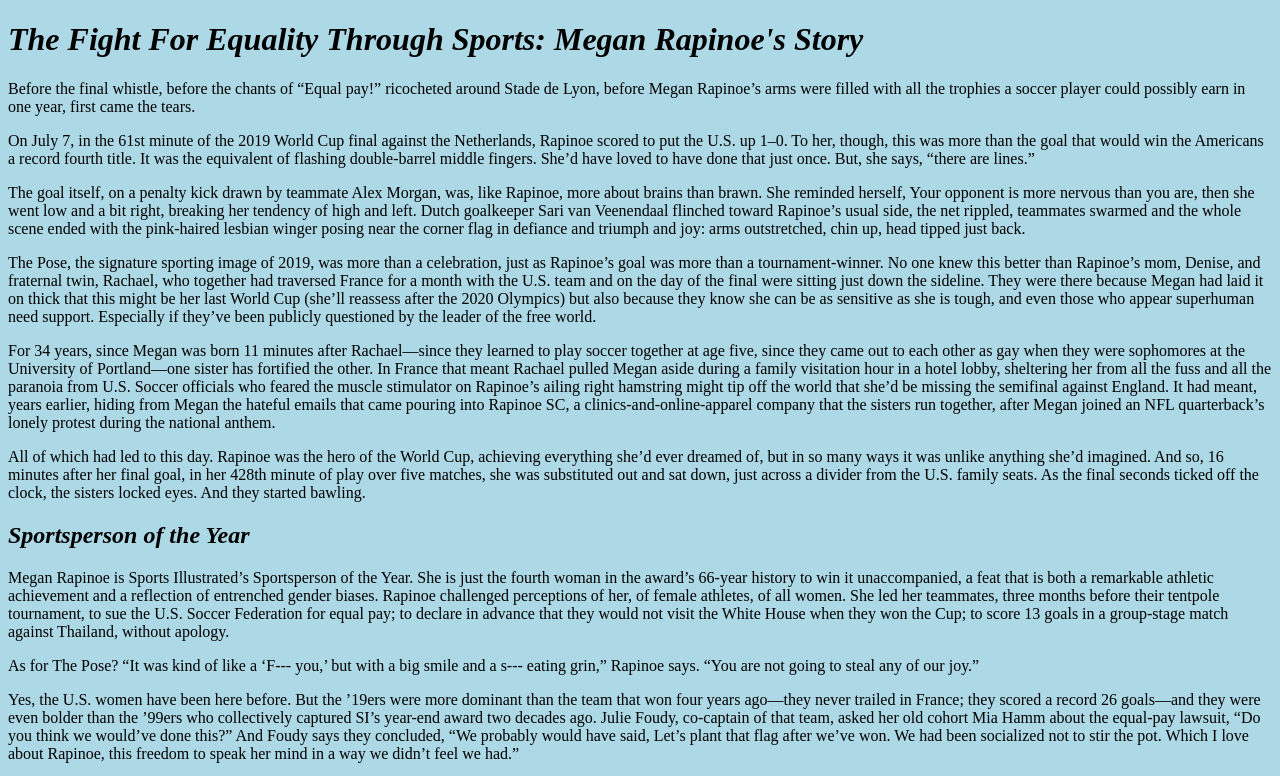
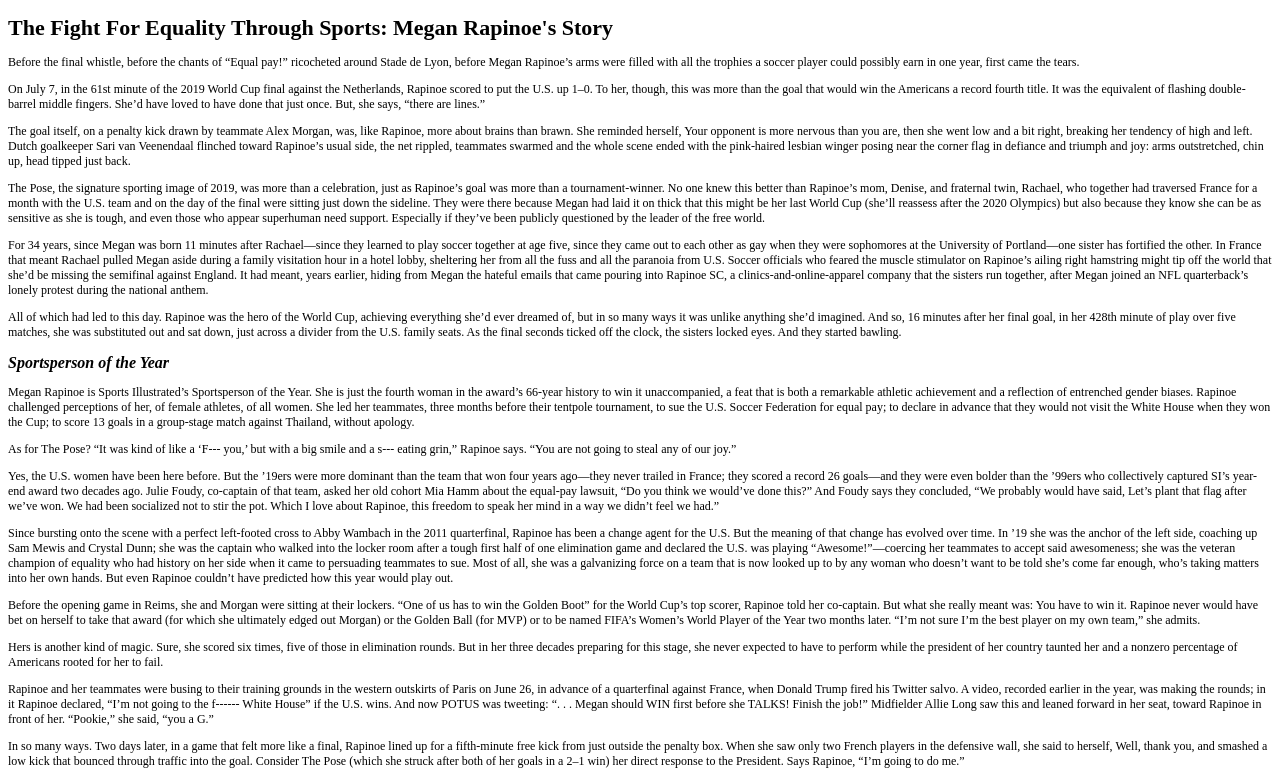
Before and after one commit to madelineherron/Midterm, a plain HTML site: page index.html in a window 1280 px wide. Shown: the top 776 px of the page. Drawn offline with Linux system fonts and the light colour scheme.

Commit message:
Added font styles and types

```diff
--- a/styles.css
+++ b/styles.css
@@ -1,19 +1,28 @@
 
+head {
+  background-color: lightblue;
+}
 
 body {
-background-color: lightblue;
+background-color: White;
 
 }
 
 
 h1{
-  font-style:oblique;
+  font-style: normal;
+  font: Georgia;
+  font-size: 22px;
 }
 
 h2{
   font-style: italic;
+  font: Georgia;
+  font-size: 16px;
 }
 
 p {
   font-style: normal;
+  font: Helvetica Arial sans-serif;
+  font-size: 12px;
 }
```
